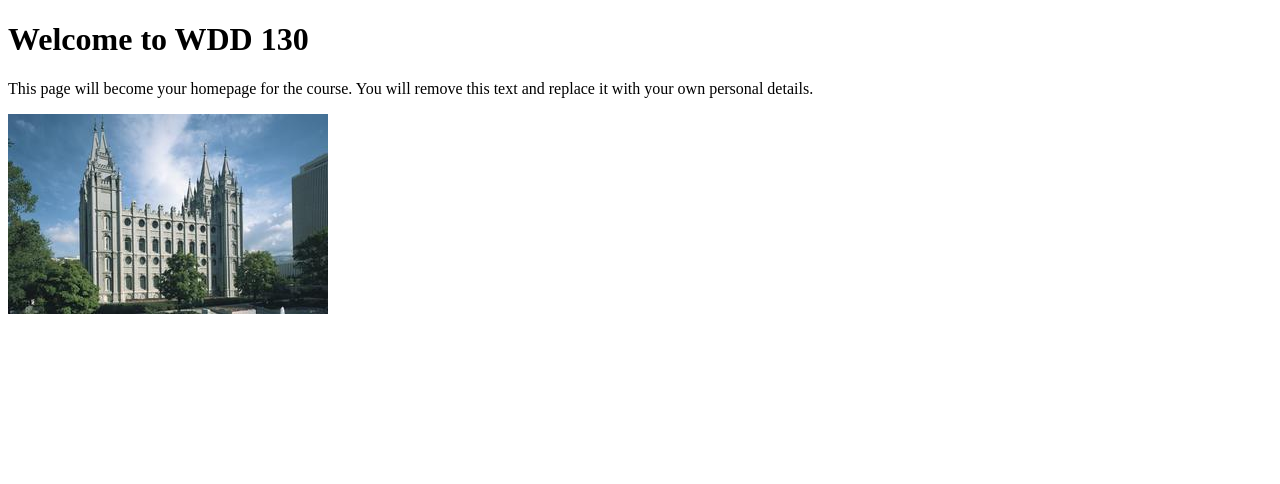
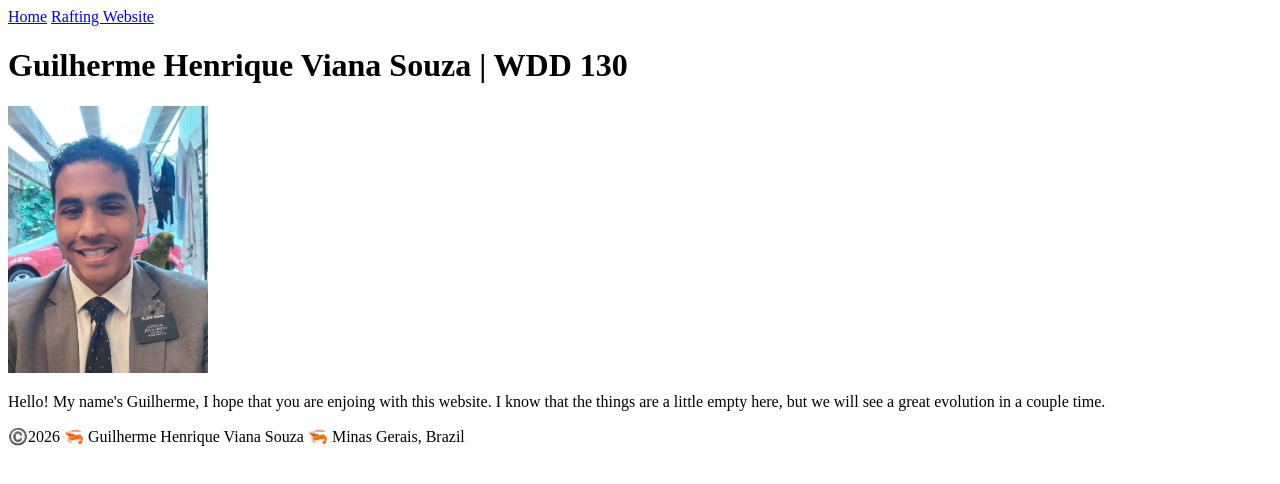
Before and after one commit to guihvsz/wdd130, a plain HTML site: page index.html in a window 1280 px wide. Drawn offline with Linux system fonts and the light colour scheme.

Commit message:
My profile site

```diff
--- a/index.html
+++ b/index.html
@@ -4,14 +4,29 @@
 <head>
     <meta charset="UTF-8">
     <meta name="viewport" content="width=device-width, initial-scale=1.0">
-    <title>WDD 130 | Personal Homepage</title>
+    <title>Guilherme Henrique Viana Souza | WDD 130</title>
 </head>
 
 <body>
-    <h1>Welcome to WDD 130</h1>
-    <p>This page will become your homepage for the course. You will remove this text and replace it with your own personal details.</p>
+    <header>
+        <nav>
+            <a href="#">Home</a>
+            <a href="wwr/">Rafting Website</a>
+        </nav>
+    </header>
+    <main>
+        <h1>
+            Guilherme Henrique Viana Souza | WDD 130
+        </h1>
+        <img src="images/profile.jpg" alt="The Savior Jesus Christ." width="200">
+        <p>Hello! My name's Guilherme, I hope that you are enjoing with this website. I know that the things are a little empty here, but we will see a great evolution in a couple time.</p>
+    </main>
+    <footer>
 
-    <img src="images/salt-lake-temple.jpg" alt="The Salt Lake Temple.">
+    </footer>
+    <p>©️2026 🦐 Guilherme Henrique Viana Souza 🦐 Minas Gerais, Brazil</p>
+
+
 </body>
 
 </html>
```
Also changed, not shown: images/profile.jpg (added), images/salvador.jpg (added).
